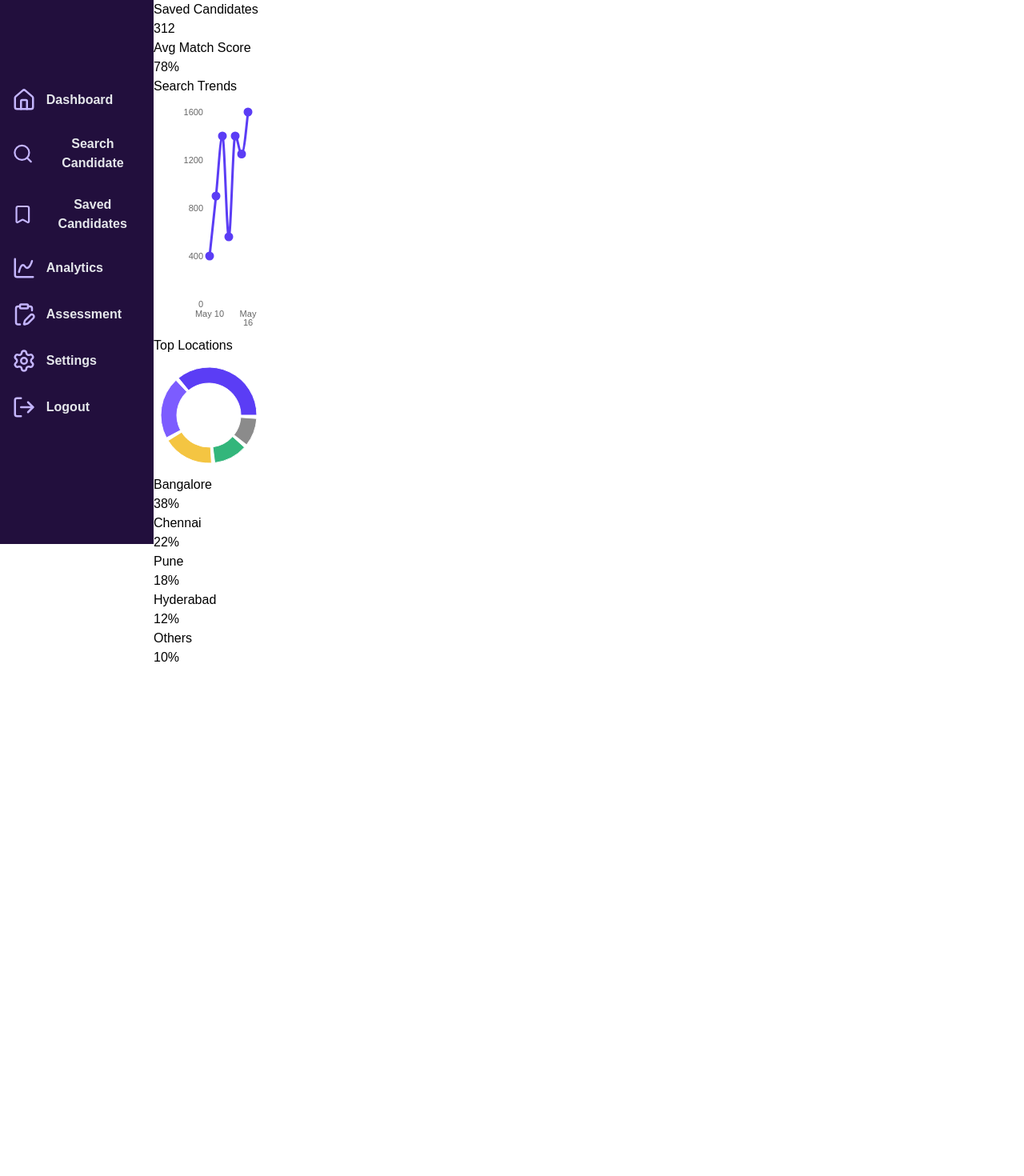
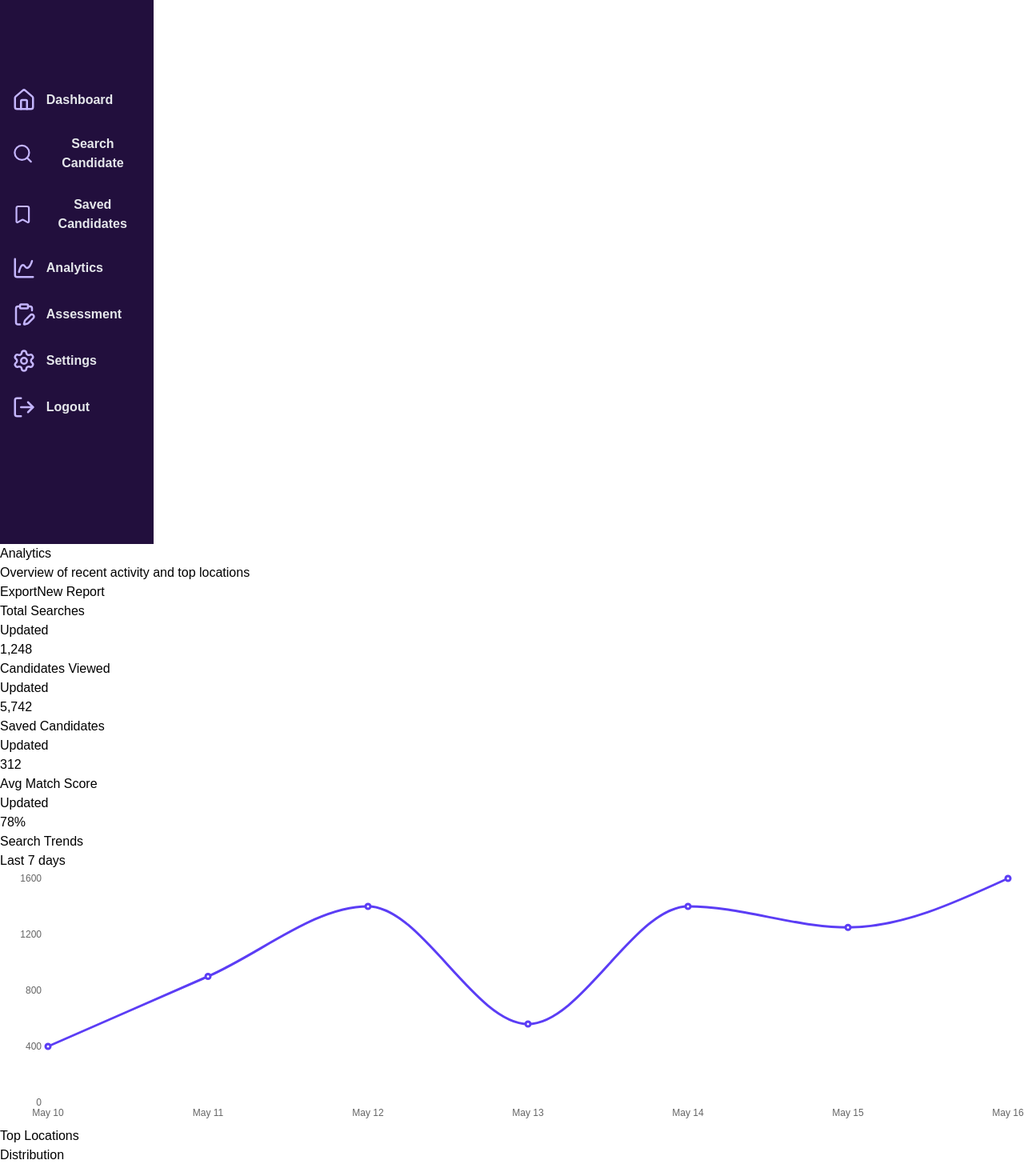
Before and after one commit to John-Divine-Mathew/Hire-Radar, a React app in the folder frontend/: page /analytics in a window 1280 px wide. Shown: the part 120-1590 px from the top of the page at 80% size. Before the commit the page ends 954 px from the top, so only its background shows below. Built offline with nearby package versions, Linux system fonts and the light colour scheme; the HTML template or start-up script is replaced by a standard one.

Commit message:
minor changes in the hire Radar

```diff
--- a/frontend/src/components/navBar/navBar.jsx
+++ b/frontend/src/components/navBar/navBar.jsx
@@ -89,7 +89,7 @@ const Navbar = () => {
 
                 <ul className="list-disc ml-6 mt-2">
                   <li>John Divine Mathew J</li>
-                  <li>Vijayanandha</li>
+                  <li>bharathsb</li>
                   <li>Bharathsnehan</li>
                 </ul>
               </div>
--- a/frontend/src/pages/analytics.jsx
+++ b/frontend/src/pages/analytics.jsx
@@ -30,149 +30,110 @@ const locationData = [
   { name: "Others", value: 10 },
 ];
 
-const COLORS = [
-  "#5B3DF5",
-  "#7C5CFF",
-  "#F4C542",
-  "#33b67b",
-  "#8B8B8B",
+const COLORS = ["#5B3DF5", "#7C5CFF", "#F4C542", "#33b67b", "#8B8B8B"];
+
+const stats = [
+  { label: "Total Searches", value: "1,248" },
+  { label: "Candidates Viewed", value: "5,742" },
+  { label: "Saved Candidates", value: "312" },
+  { label: "Avg Match Score", value: "78%" },
 ];
 
 export default function Analytics() {
   return (
-    <div style={{ display: "flex", minHeight: "80vh" }}>
+    <div className="flex min-h-screen bg-slate-50">
       <Sidebar />
 
-      <div className="flex-1 min-h-screen bg-slate-50 p-6 overflow-x-hidden">
-        <h1 className="text-4xl font-bold text-black-900 mb-6">
-          Analytics
-        </h1>
+      <main className="flex-1 p-8">
+        <div className="max-w-7xl mx-auto">
+          <div className="flex items-center justify-between mb-6">
+            <div>
+              <h1 className="text-3xl font-bold text-gray-900">Analytics</h1>
+              <p className="text-sm text-gray-500 mt-1">
+                Overview of recent activity and top locations
+              </p>
+            </div>
+
+            <div className="flex items-center gap-3">
+              <button className="px-4 py-2 bg-white border rounded-md text-sm text-gray-700 shadow-sm">
+                Export
+              </button>
+              <button className="px-4 py-2 bg-violet-600 text-white rounded-md text-sm shadow hover:bg-violet-700">
+                New Report
+              </button>
+            </div>
+          </div>
 
           {/* Top Cards */}
-        <div className="grid grid-cols-1 md:grid-cols-2 lg:grid-cols-4 gap-4 mb-6">
-          {[
-            ["Total Searches", "1,248"],
-            ["Candidates Viewed", "5,742"],
-            ["Saved Candidates", "312"],
-            ["Avg Match Score", "78%"],
-          ].map(([title, value]) => (
-            <div
-              key={title}
-              className="bg-white p-5 rounded-lg border border-purple-200 shadow-sm"
-            >
-              <h2 className="text-sm text-purple-500">{title}</h2>
-
-              <p className="text-3xl font-bold text-gray-900 mt-2">
-                {value}
-              </p>
+          <div className="grid grid-cols-1 sm:grid-cols-2 lg:grid-cols-4 gap-4 mb-8">
+            {stats.map((s) => (
+              <div key={s.label} className="bg-white p-5 rounded-lg shadow border">
+                <div className="flex items-center justify-between">
+                  <h3 className="text-sm font-medium text-gray-500">{s.label}</h3>
+                  <span className="text-xs text-gray-400">Updated</span>
+                </div>
+                <p className="mt-3 text-2xl font-bold text-gray-900">{s.value}</p>
               </div>
             ))}
           </div>
 
           {/* Charts Section */}
           <div className="grid grid-cols-1 lg:grid-cols-12 gap-6">
+            <section className="lg:col-span-8 bg-white p-6 rounded-lg shadow border">
+              <div className="flex items-center justify-between mb-4">
+                <h2 className="text-lg font-semibold text-gray-800">Search Trends</h2>
+                <p className="text-sm text-gray-500">Last 7 days</p>
+              </div>
 
-          {/* Search Trends */}
-          <div className="lg:col-span-8 bg-white p-6 rounded-lg border border-gray-200 shadow-sm">
-            <h2 className="font-semibold text-gray-800 mb-4">
-              Search Trends
-            </h2>
-
-            <ResponsiveContainer width="100%" height={300}>
-              <LineChart
-                data={trendData}
-                margin={{
-                  top: 20,
-                  right: 20,
-                  left: 10,
-                  bottom: 10,
-                }}
-              >
-                <XAxis
-                  dataKey="day"
-                  axisLine={false}
-                  tickLine={false}
-                  tick={{ fontSize: 11 }}
-                />
-
-                <YAxis
-                  axisLine={false}
-                  tickLine={false}
-                  tick={{ fontSize: 11 }}
-                />
-
+              <div style={{ height: 320 }}>
+                <ResponsiveContainer width="100%" height="100%">
+                  <LineChart data={trendData} margin={{ top: 10, right: 20, left: 0, bottom: 0 }}>
+                    <XAxis dataKey="day" axisLine={false} tickLine={false} tick={{ fontSize: 12 }} />
+                    <YAxis axisLine={false} tickLine={false} tick={{ fontSize: 12 }} />
                     <Tooltip />
-
-                <Line
-                  type="monotone"
-                  dataKey="value"
-                  stroke="#5B3DF5"
-                  strokeWidth={3}
-                  dot={{ r: 4, fill: "#5B3DF5" }}
-                  activeDot={{ r: 6 }}
-                />
+                    <Line type="monotone" dataKey="value" stroke="#5B3DF5" strokeWidth={3} dot={{ r: 3 }} activeDot={{ r: 6 }} />
                   </LineChart>
                 </ResponsiveContainer>
               </div>
+            </section>
 
-          {/* Top Locations */}
-          <div className="lg:col-span-4 bg-white p-6 rounded-lg border border-gray-200 shadow-sm">
-            <h2 className="font-semibold text-gray-800 mb-4">
-              Top Locations
-            </h2>
+            <aside className="lg:col-span-4 bg-white p-6 rounded-lg shadow border">
+              <div className="flex items-center justify-between mb-4">
+                <h2 className="text-lg font-semibold text-gray-800">Top Locations</h2>
+                <p className="text-sm text-gray-500">Distribution</p>
+              </div>
 
-            <div className="flex flex-col items-center">
-              <ResponsiveContainer width="100%" height={150}>
+              <div className="flex flex-col lg:flex-row items-center gap-6">
+                <div className="w-full lg:w-1/2">
+                  <ResponsiveContainer width="100%" height={180}>
                     <PieChart>
-                  <Pie
-                    data={locationData}
-                    dataKey="value"
-                    cx="50%"
-                    cy="50%"
-                    innerRadius={40}
-                    outerRadius={60}
-                    paddingAngle={4}
-                  >
+                      <Pie data={locationData} dataKey="value" cx="50%" cy="50%" innerRadius={40} outerRadius={70} paddingAngle={4}>
                         {locationData.map((entry, index) => (
-                      <Cell
-                        key={index}
-                        fill={COLORS[index]}
-                      />
+                          <Cell key={`cell-${index}`} fill={COLORS[index % COLORS.length]} />
                         ))}
                       </Pie>
                     </PieChart>
                   </ResponsiveContainer>
-
-              <div className="w-full space-y-3 mt-4">
-                {locationData.map((item, index) => (
-                  <div
-                    key={item.name}
-                    className="flex justify-between items-center text-sm"
-                  >
-                    <div className="flex items-center gap-3">
-                      <div
-                        className="w-3 h-3 rounded-full"
-                        style={{
-                          backgroundColor: COLORS[index],
-                        }}
-                      />
-
-                      <span className="text-gray-500">
-                        {item.name}
-                      </span>
                 </div>
 
-                    <span className="font-medium text-purple-400">
-                      {item.value}%
-                    </span>
+                <div className="w-full lg:w-1/2">
+                  <ul className="space-y-3">
+                    {locationData.map((item, index) => (
+                      <li key={item.name} className="flex items-center justify-between">
+                        <div className="flex items-center gap-3">
+                          <span className="w-3 h-3 rounded-full" style={{ backgroundColor: COLORS[index % COLORS.length] }} />
+                          <span className="text-sm text-gray-700">{item.name}</span>
                         </div>
+                        <span className="text-sm font-medium text-gray-900">{item.value}%</span>
+                      </li>
                     ))}
+                  </ul>
                 </div>
               </div>
-          </div>
-
+            </aside>
           </div>
         </div>
+      </main>
     </div>
   );
 }
```
Lines whose indentation alone changed are shown as unchanged.
